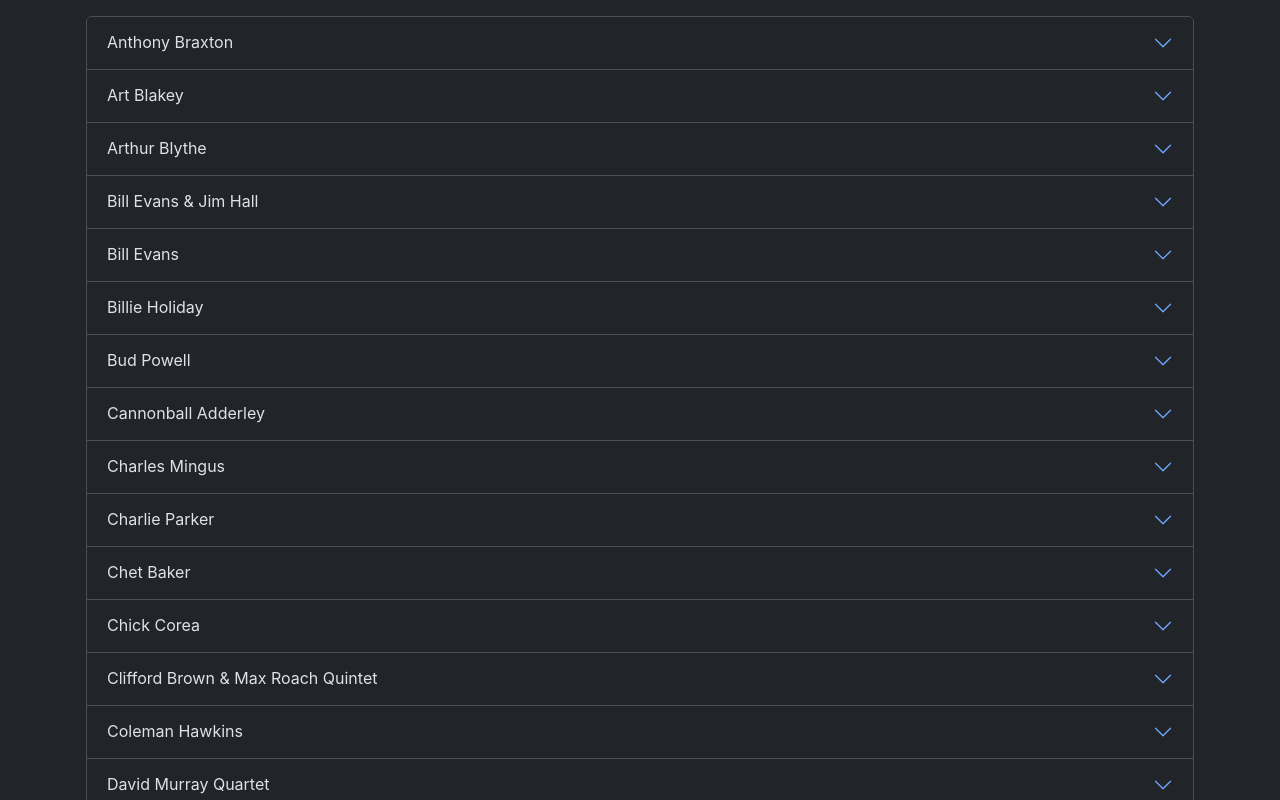
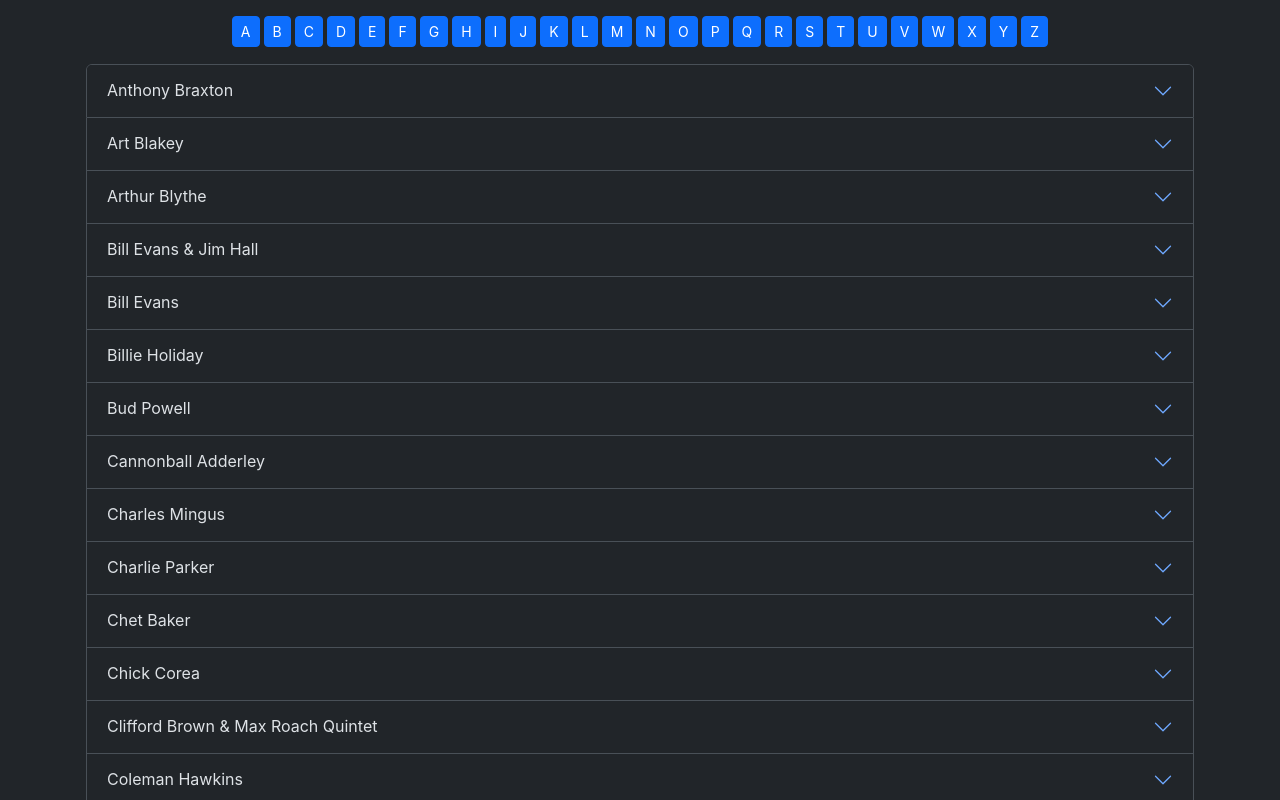
Before and after one commit to jjuback/epistrophy, a React (Create React App) app: page / in a window 1280 px wide. Shown: the top 800 px of the page. Built offline with nearby package versions, Linux system fonts and the light colour scheme; the HTML template or start-up script is replaced by a standard one.

Commit message:
Stack panel layout experiment

```diff
--- a/src/Artists.js
+++ b/src/Artists.js
@@ -7,6 +7,8 @@
 import Container from 'react-bootstrap/Container';
 import Row from 'react-bootstrap/Row';
 import Col from 'react-bootstrap/Col';
+import Stack from 'react-bootstrap/Stack';
+import Button from 'react-bootstrap/Button';
 
 export const Artists = (props) => {
 
@@ -16,7 +18,35 @@
 
   return (
     <>
-      <Accordion defaultActiveKey={props.current}>
+      <Stack direction="horizontal" gap={1} className="fixed-top bg-dark py-3 justify-content-center">
+        <Button variant="primary" className="btn-sm">A</Button>
+        <Button variant="primary" className="btn-sm">B</Button>
+        <Button variant="primary" className="btn-sm">C</Button>
+        <Button variant="primary" className="btn-sm">D</Button>
+        <Button variant="primary" className="btn-sm">E</Button>
+        <Button variant="primary" className="btn-sm">F</Button>
+        <Button variant="primary" className="btn-sm">G</Button>
+        <Button variant="primary" className="btn-sm" onClick={() => window.scrollTo(0, 400)}>H</Button>
+        <Button variant="primary" className="btn-sm">I</Button>
+        <Button variant="primary" className="btn-sm">J</Button>
+        <Button variant="primary" className="btn-sm">K</Button>
+        <Button variant="primary" className="btn-sm">L</Button>
+        <Button variant="primary" className="btn-sm">M</Button>
+        <Button variant="primary" className="btn-sm">N</Button>
+        <Button variant="primary" className="btn-sm">O</Button>
+        <Button variant="primary" className="btn-sm">P</Button>
+        <Button variant="primary" className="btn-sm">Q</Button>
+        <Button variant="primary" className="btn-sm">R</Button>
+        <Button variant="primary" className="btn-sm">S</Button>
+        <Button variant="primary" className="btn-sm">T</Button>
+        <Button variant="primary" className="btn-sm">U</Button>
+        <Button variant="primary" className="btn-sm">V</Button>
+        <Button variant="primary" className="btn-sm">W</Button>
+        <Button variant="primary" className="btn-sm">X</Button>
+        <Button variant="primary" className="btn-sm">Y</Button>
+        <Button variant="primary" className="btn-sm">Z</Button>
+      </Stack>
+      <Accordion className="mt-5" defaultActiveKey={props.current}>
         {cdVault.map((artist, key) => {
             return (
                 <Accordion.Item key={key} eventKey={key}>
```
